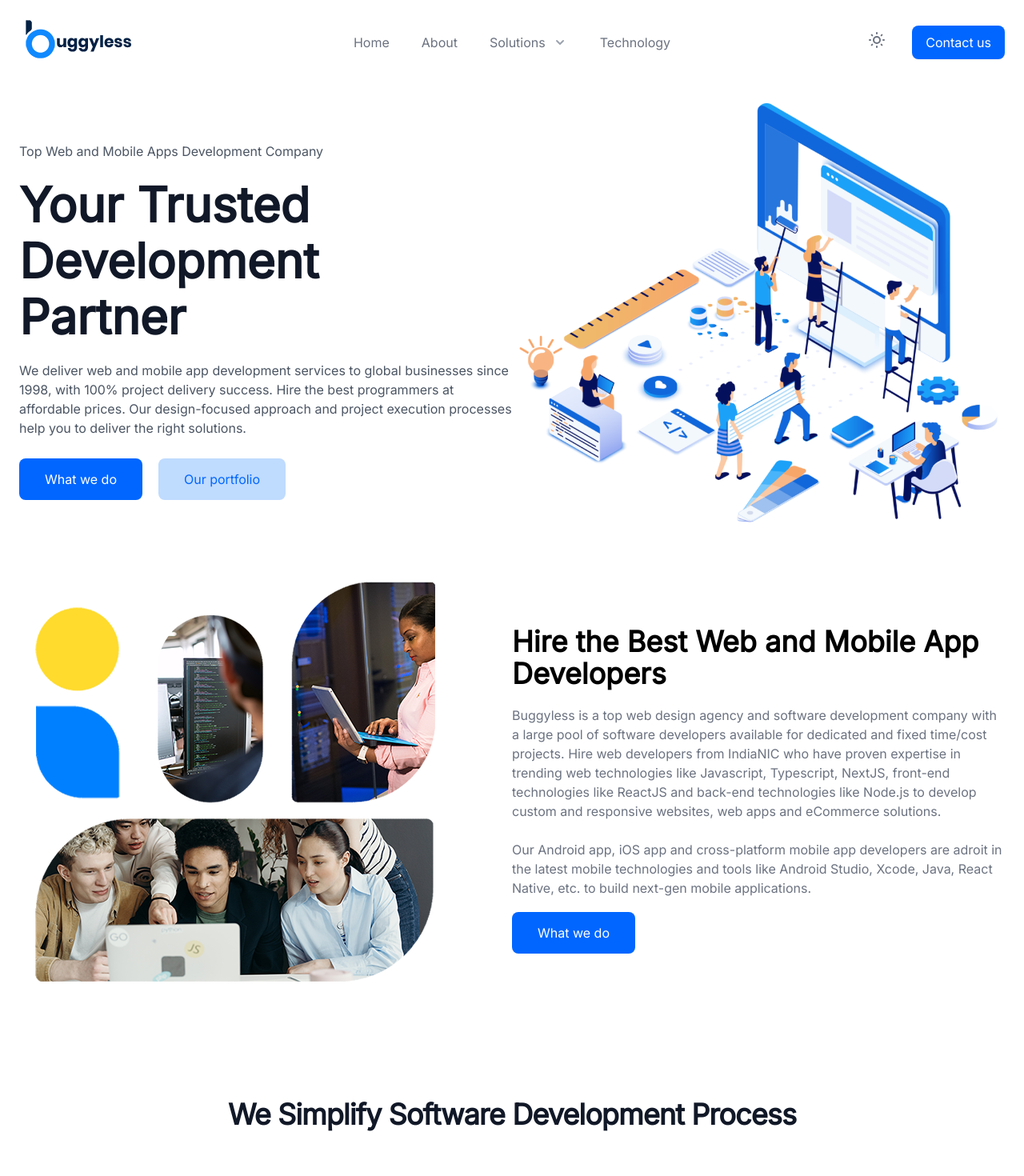
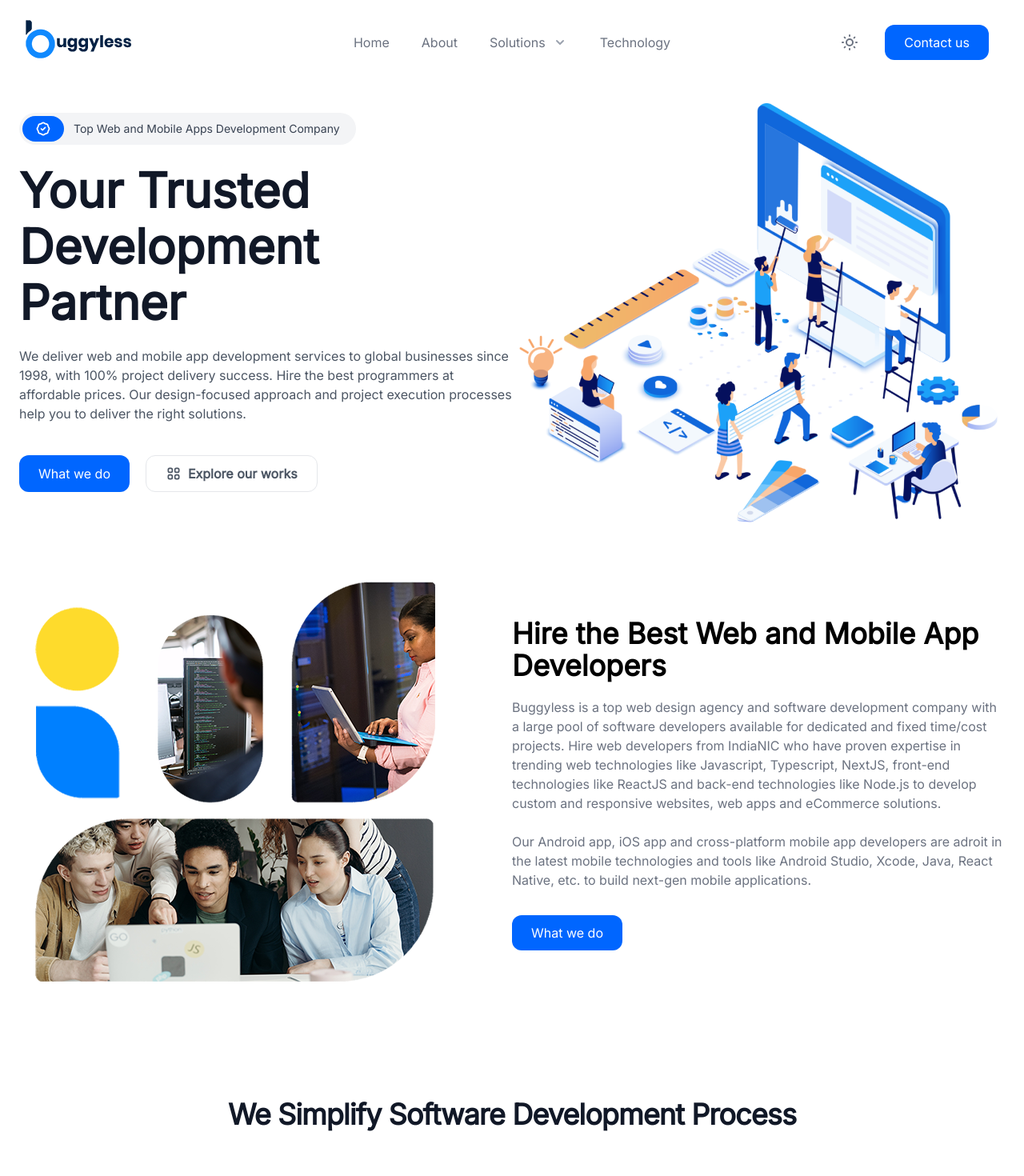
Before and after one commit to dransidu/buggyless, a Next.js app: page / in a window 1280 px wide. Shown: the top 1470 px of the page at 80% size. Built offline with nearby package versions, Linux system fonts and the light colour scheme.

Commit message:
Implement whole ui

```diff
--- a/components/About/index.jsx
+++ b/components/About/index.jsx
@@ -31,7 +31,7 @@
                     <div className="text-center sm:text-left mt-8">
                         <a
                             href="#"
-                            className="px-8 py-4 mr-5 bg-primary mt-5 font-medium text-white rounded-lg dark:shadow-md dark:shadow-primary dark:hover:shadow-lg dark:hover:shadow-primary"
+                            className="text-white bg-primary hover:bg-blue-800 focus:ring-4 focus:ring-blue-300 font-medium rounded-xl text-base px-6 py-2.5 text-center md:mr-5 mb-3 md:mb-0 inline-flex items-center justify-center"
                         >
                             What we do
                         </a>
--- a/components/DevProcess/index.jsx
+++ b/components/DevProcess/index.jsx
@@ -56,7 +56,7 @@
                         {features.map((feature) => (
                             <div key={feature.name} className="relative">
                                 <dt>
-                                    <div className="absolute flex items-center justify-center h-12 w-12 rounded-md bg-primary dark:shadow-md dark:shadow-primary text-white">
+                                    <div className="absolute flex items-center justify-center h-12 w-12 rounded-xl bg-primary text-white">
                                         <feature.icon
                                             className="h-6 w-6"
                                             aria-hidden="true"
--- a/components/Navbar/ThemeToggleButton.jsx
+++ b/components/Navbar/ThemeToggleButton.jsx
@@ -18,7 +18,7 @@
     };
 
     return (
-        <div className="theme">
+        <div className="theme flex">
             <button onClick={() => setMode()}>
                 {/* Change Toggle Icon */}
                 {theme == "dark" ? (
@@ -26,7 +26,7 @@
                     <MoonIcon className="w-6 h-6 text-gray-100" />
                 ) : (
                     // when theme light
-                    <SunIcon className="w-6 h-6 " />
+                    <SunIcon className="w-6 h-6" />
                 )}
             </button>
         </div>
--- a/components/Navbar/index.jsx
+++ b/components/Navbar/index.jsx
@@ -255,13 +255,13 @@
                     <div className="hidden md:flex items-center justify-end md:flex-1 lg:w-0 ">
                         <a
                             href="#"
-                            className="whitespace-nowrap text-base font-medium text-gray-500 hover:text-gray-900"
+                            className="whitespace-nowrap text-base font-medium text-gray-500 hover:text-gray-900 "
                         >
                             <ThemeToggleButton />
                         </a>
                         <a
                             href="#"
-                            className="ml-8 whitespace-nowrap inline-flex items-center justify-center px-4 py-2 border border-transparent rounded-lg shadow-sm text-base font-medium text-white bg-primary dark:shadow-md dark:shadow-primary dark:hover:shadow-lg dark:hover:shadow-primary hover:bg-primary"
+                            className="ml-8 text-white bg-primary hover:bg-blue-800 focus:ring-4 focus:ring-blue-300 font-medium rounded-xl text-base px-6 py-2.5 text-center md:mr-5 mb-3 md:mb-0 inline-flex items-center justify-center"
                         >
                             Contact us
                         </a>
--- /dev/null
+++ b/components/Services/index.jsx
@@ -0,0 +1,7 @@
+export default function Services() {
+    return (
+        <div>
+
+        </div>
+    )
+}
--- a/components/Welcome/index.jsx
+++ b/components/Welcome/index.jsx
@@ -1,14 +1,25 @@
 import Image from "next/image";
+import {
+    BadgeCheckIcon,
+    ViewGridIcon,
+} from "@heroicons/react/outline";
 import WelcomeImg from "../../assets/images/welcome.png";
 
 export default function Welcome() {
     return (
         <div className="max-w-7xl mx-auto">
             <div className="flex flex-col sm:flex sm:flex-row p-6 items-center">
-                <div className="left sm:w-6/12">
-                    <p className="text-center sm:text-left text-gray-600 text-base dark:text-slate-300">
-                        Top Web and Mobile Apps Development Company
-                    </p>
+                <div className="text-center sm:text-left sm:w-6/12 ">
+                    <div
+                        className="inline-flex justify-between items-center py-1 px-1 pr-5 text-sm text-gray-700 bg-gray-100 rounded-full dark:bg-gray-800 dark:text-white hover:bg-gray-200"
+                    >
+                        <span class="text-xs bg-primary rounded-full text-white px-4 py-1.5 mr-3">
+                            <BadgeCheckIcon className="w-5 h-5" />
+                        </span>
+                        <span class="text-sm font-medium">
+                            Top Web and Mobile Apps Development Company
+                        </span>
+                    </div>
                     <p className="text-center sm:text-left text-gray-900 text-5xl sm:text-6xl font-extrabold mt-5 sm:leading-idleSize dark:text-gray-100">
                         Your Trusted <br></br> Development <br></br>Partner
                     </p>
@@ -19,18 +30,19 @@
                         Our design-focused approach and project execution
                         processes help you to deliver the right solutions.
                     </p>
-                    <div className="text-center sm:text-left">
+                    <div className="flex    -col mb-8 md:flex-row lg:justify-start">
                         <a
                             href="#"
-                            className="px-8 py-4 mr-5 bg-primary mt-5 font-medium text-white rounded-lg dark:shadow-md dark:shadow-primary dark:hover:shadow-lg dark:hover:shadow-primary"
+                            className="text-white bg-primary hover:bg-blue-800 focus:ring-4 focus:ring-blue-300 font-medium rounded-xl text-base px-6 py-2.5 text-center md:mr-5 mb-3 md:mb-0 inline-flex items-center justify-center"
                         >
                             What we do
                         </a>
                         <a
                             href="#"
-                            className="px-8 py-4 bg-blue-200 text-primary mt-5 font-medium font-bold rounded-lg dark:shadow-md dark:shadow-primary dark:hover:shadow-lg dark:hover:shadow-primary"
+                            className="text-gray-600 bg-white-100 hover:bg-gray-100 hover:text-blue-600 border border-gray-200 dark:text-gray-400 dark:hover:bg-gray-700 dark:hover:text-white border dark:border-gray-600 font-semibold rounded-xl text-base px-6 py-2.5 text-center inline-flex justify-center items-center"
                         >
-                            Our portfolio
+                            <ViewGridIcon className="mr-2 w-5 h-5" />
+                            Explore our works
                         </a>
                     </div>
                 </div>
```
